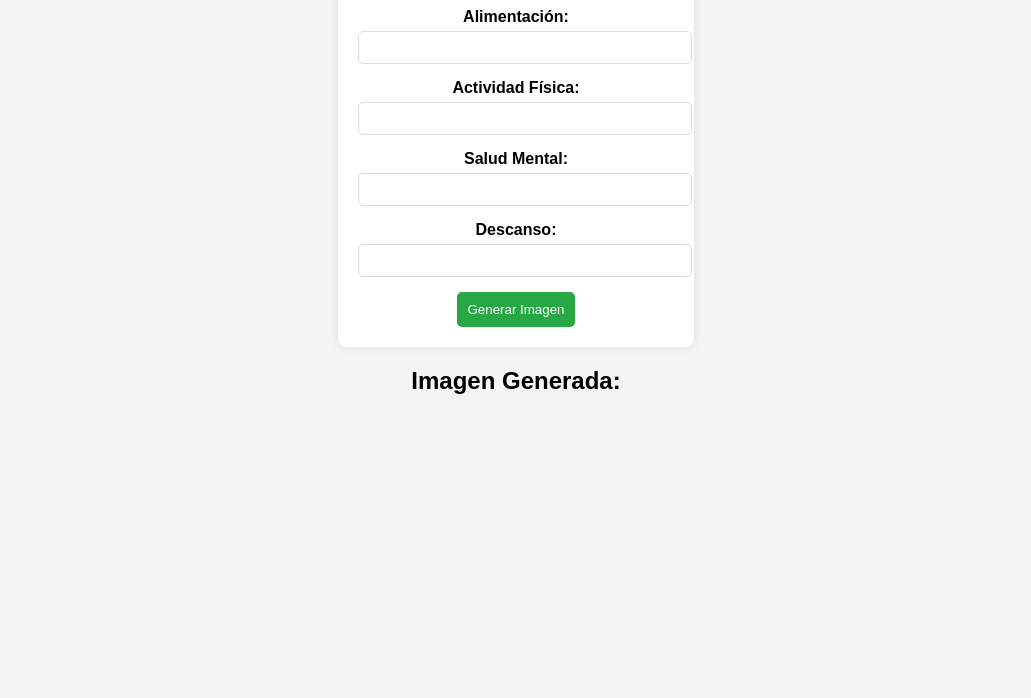
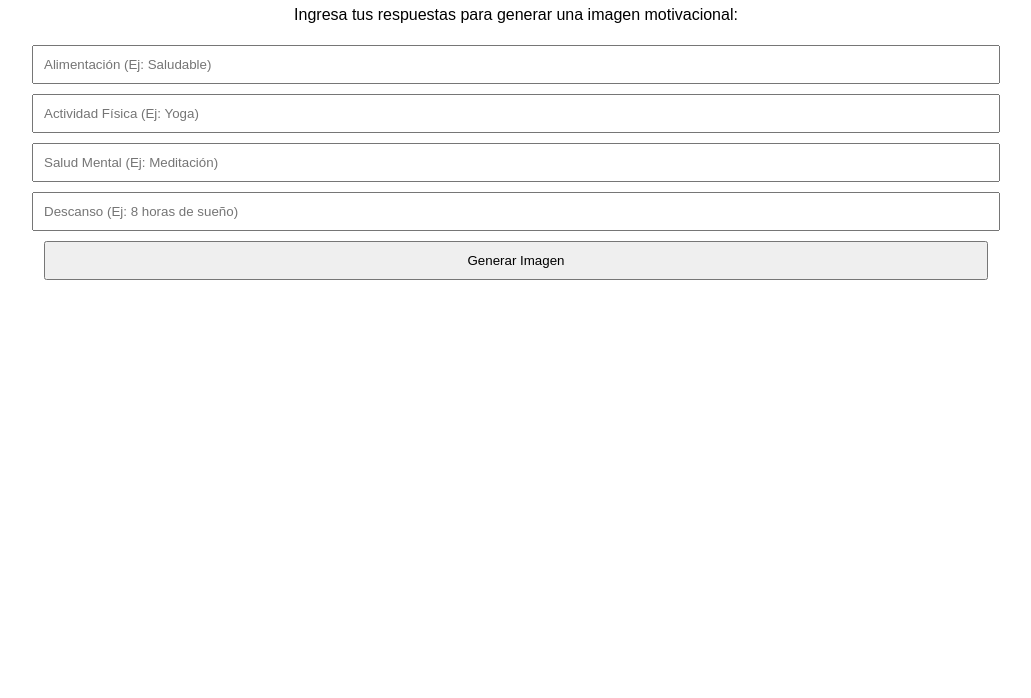
Before and after one commit to stephaneavril/be-healthy-ai, a plain HTML site: page frontend/index.html in a window 1280 px wide. Shown: the part 102-800 px from the top of the page, without its empty margins (124-1155 px from the left). Drawn offline with Linux system fonts and the light colour scheme.

Commit message:
Fix: Servir frontend correctamente en Railway

```diff
--- a/frontend/index.html
+++ b/frontend/index.html
@@ -3,32 +3,23 @@
 <head>
     <meta charset="UTF-8">
     <meta name="viewport" content="width=device-width, initial-scale=1.0">
-    <title>Generador de Imágenes Motivacionales</title>
-    <link rel="stylesheet" href="style.css">
+    <title>Generador de Imágenes</title>
+    <script defer src="script.js"></script>
+    <style>
+        body { font-family: Arial, sans-serif; text-align: center; margin: 50px; }
+        input, button { margin: 5px; padding: 10px; width: 80%; }
+        img { margin-top: 20px; max-width: 100%; display: none; }
+    </style>
 </head>
 <body>
-    <h1>Generador de Imágenes Motivacionales</h1>
-    <form id="imageForm">
-        <label for="alimentacion">Alimentación:</label>
-        <input type="text" id="alimentacion" required>
-
-        <label for="actividad">Actividad Física:</label>
-        <input type="text" id="actividad" required>
-
-        <label for="salud">Salud Mental:</label>
-        <input type="text" id="salud" required>
-
-        <label for="descanso">Descanso:</label>
-        <input type="text" id="descanso" required>
-
-        <button type="submit">Generar Imagen</button>
-    </form>
-
-    <div id="resultado">
-        <h2>Imagen Generada:</h2>
-        <img id="imageOutput" src="" alt="Imagen generada" style="display:none;">
-    </div>
-
-    <script src="script.js"></script>
+    <h1>Generador de Imágenes de Bienestar</h1>
+    <p>Ingresa tus respuestas para generar una imagen motivacional:</p>
+    <input type="text" id="alimentacion" placeholder="Alimentación (Ej: Saludable)">
+    <input type="text" id="actividad" placeholder="Actividad Física (Ej: Yoga)">
+    <input type="text" id="salud" placeholder="Salud Mental (Ej: Meditación)">
+    <input type="text" id="descanso" placeholder="Descanso (Ej: 8 horas de sueño)">
+    <button onclick="generarImagen()">Generar Imagen</button>
+    <p id="mensaje"></p>
+    <img id="imagenGenerada">
 </body>
 </html>
--- a/frontend/script.js
+++ b/frontend/script.js
@@ -1,6 +1,4 @@
-document.getElementById("imageForm").addEventListener("submit", async function(event) {
-    event.preventDefault();
-
+async function generarImagen() {
     const respuestas = [
         document.getElementById("alimentacion").value,
         document.getElementById("actividad").value,
@@ -8,20 +6,31 @@ document.getElementById("imageForm").addEventListener("submit", async function(e
         document.getElementById("descanso").value
     ];
 
-    const response = await fetch("https://be-healthy-ai-production.up.railway.app/generate", {
+    if (respuestas.some(r => r.trim() === "")) {
+        alert("Por favor, completa todos los campos.");
+        return;
+    }
+
+    document.getElementById("mensaje").textContent = "Generando imagen... ⏳";
+
+    try {
+        const response = await fetch("/generate", {
             method: "POST",
-        headers: {
-            "Content-Type": "application/json"
-        },
+            headers: { "Content-Type": "application/json" },
             body: JSON.stringify({ respuestas })
         });
 
         const data = await response.json();
 
         if (data.image_url) {
-        document.getElementById("imageOutput").src = data.image_url;
-        document.getElementById("imageOutput").style.display = "block";
+            document.getElementById("imagenGenerada").src = data.image_url;
+            document.getElementById("imagenGenerada").style.display = "block";
+            document.getElementById("mensaje").textContent = "Imagen generada con éxito ✅";
         } else {
-        alert("Hubo un error al generar la imagen.");
+            document.getElementById("mensaje").textContent = "Error generando la imagen ❌";
         }
-});
+    } catch (error) {
+        console.error("Error:", error);
+        document.getElementById("mensaje").textContent = "Error en el servidor ❌";
+    }
+}
```
Also changed, not shown: backend/server.js (+18 -11 lines), backend/package.json (renamed from package.json), 2 other files. Lines whose indentation alone changed are shown as unchanged.
